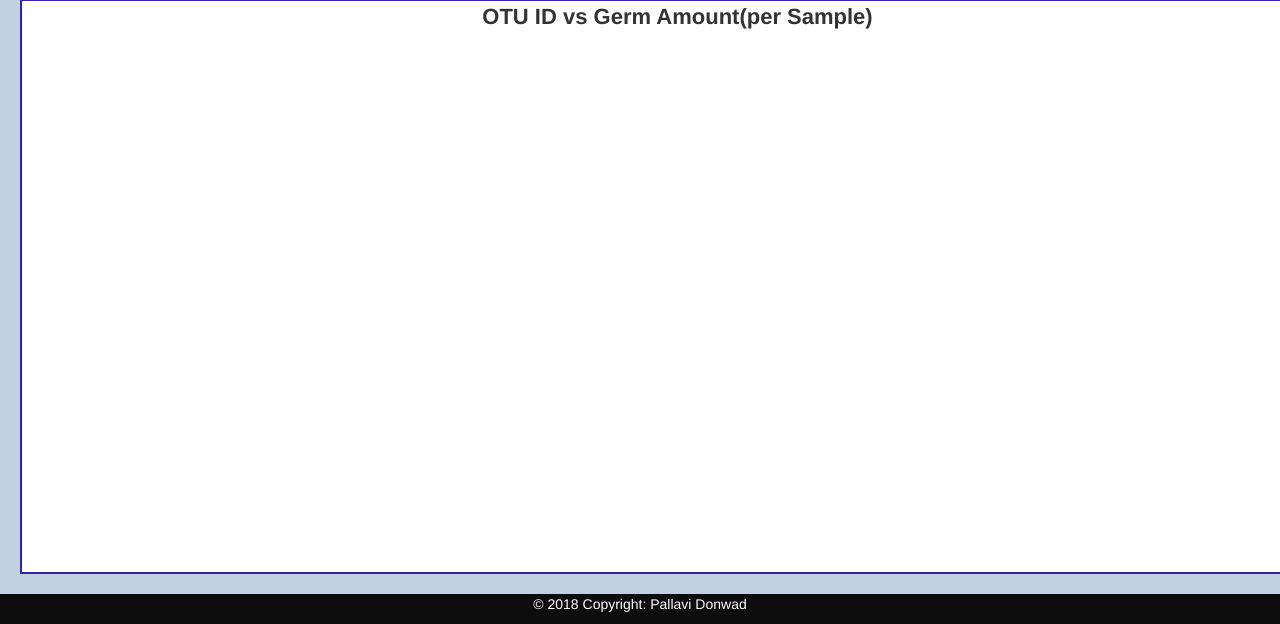
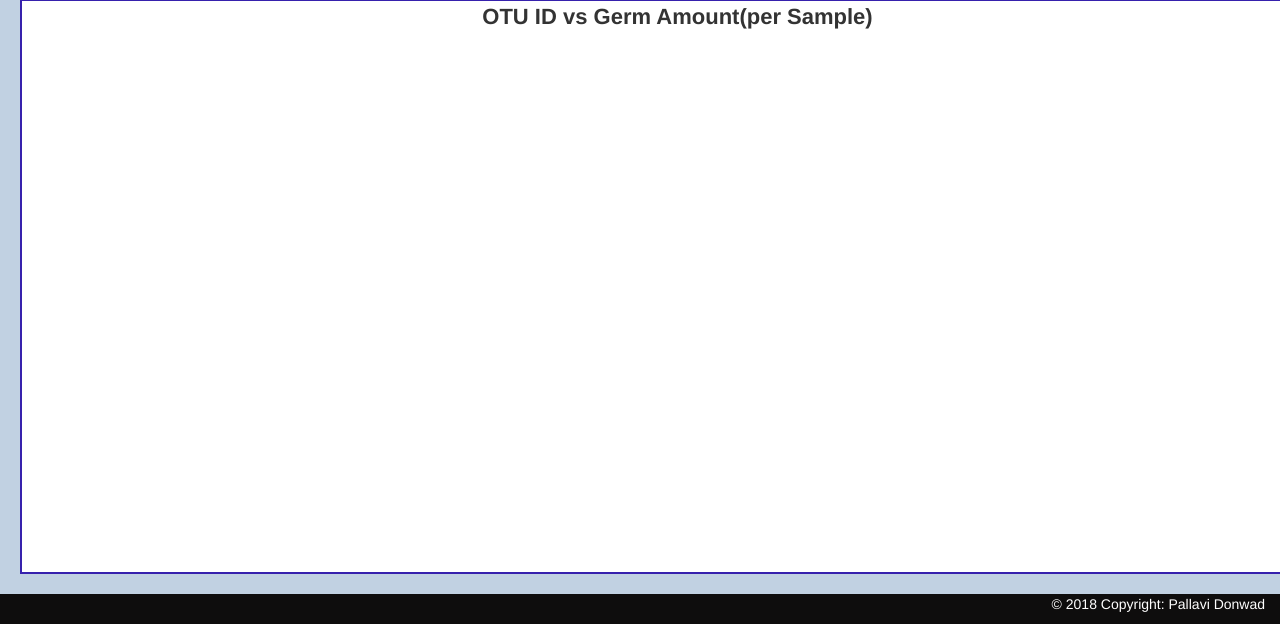
Before and after one commit to pdonwad/Belly-Button-Biodiversity, a Flask app: page / in a window 1280 px wide; the page is wider, and only the part inside the window is pictured. Shown: the part 1433-2057 px from the top of that part. Run offline with Flask 2, Linux system fonts and the light colour scheme; some libraries are stand-ins or nearby versions.

Commit message:
file removed

```diff
--- a/Sandbox/templates/index.html
+++ b/Sandbox/templates/index.html
@@ -75,7 +75,7 @@
             <!--Copyright-->
             <div class="footer-copyright">
             <div class="container-fluid">
-                <p style="text-align: center;">
+                <p style="text-align: right;">
                 © 2018 Copyright: Pallavi Donwad
                 </p>
             </div>
```
